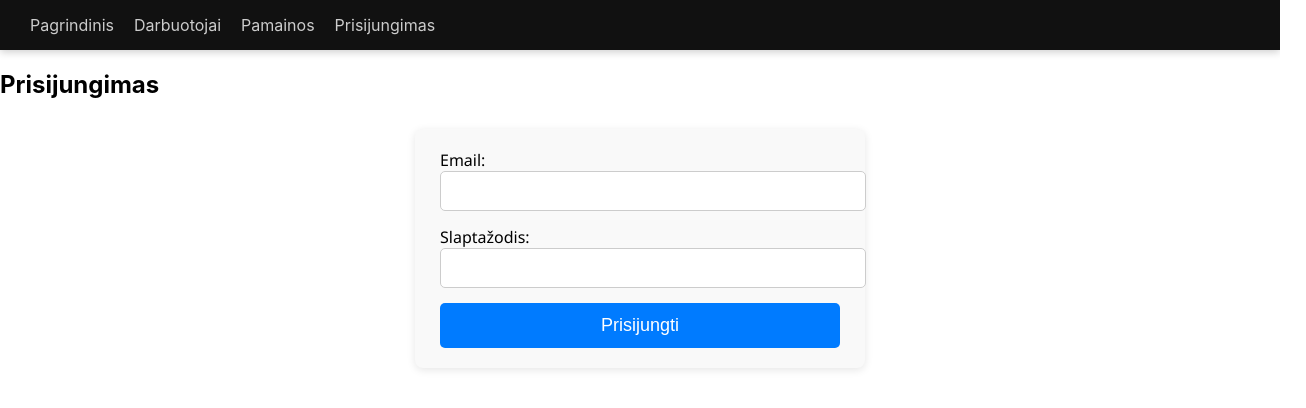
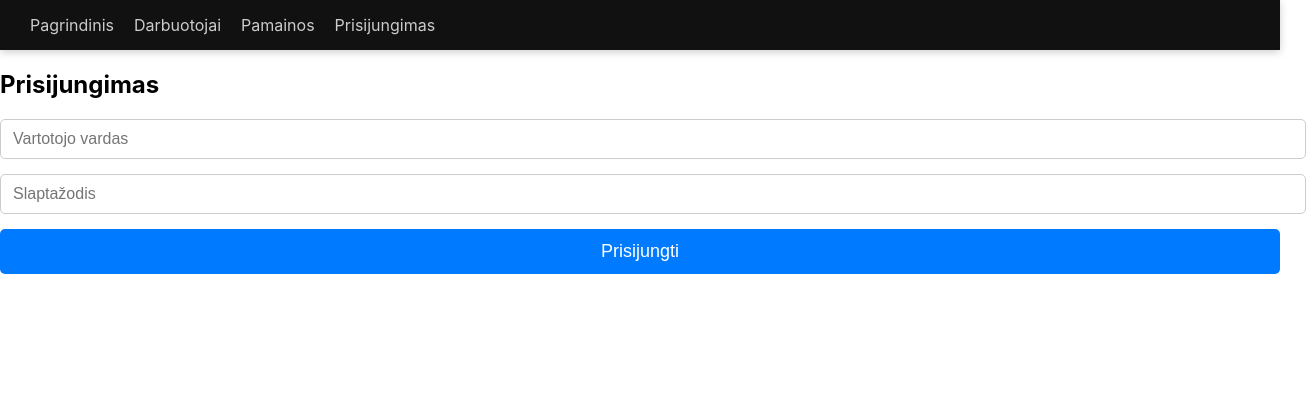
Before and after one commit to Matas313/shift-planner-front, a React (Create React App) app: page /login in a window 1280 px wide. Shown: the top 408 px of the page, 1306 px wide, since content can reach past the window. Built offline with nearby package versions, Linux system fonts and the light colour scheme.

Commit message:
Prideta Login logika su testavimo galimybe

```diff
--- a/src/App.js
+++ b/src/App.js
@@ -1,3 +1,5 @@
+// src/App.js
+
 import { BrowserRouter as Router, Routes, Route } from 'react-router-dom';
 import './App.css';
 import Header from './components/Header';
@@ -5,16 +7,21 @@ import Home from './components/Pages/Home';
 import EmployeePage from './components/Pages/Employee/EmployeePage';
 import ShiftPage from './components/Pages/Shift/ShiftPage';
 import Login from './components/Login';
+import { useState } from 'react';
+import MyShifts from './components/Pages/Shift/MyShifts';
 
 function App() {
+  const [role, setRole] = useState(null);
+
   return (
     <Router>
       <Header />
       <Routes>
         <Route path="/" element={<Home />} />
-        <Route path="/employees" element={<EmployeePage />} />
-        <Route path="/shiftform" element={<ShiftPage />} />
-        <Route path="/login" element={<Login />} />
+        <Route path="/login" element={<Login setRole={setRole} />} />
+        {role === 'admin' && <Route path="/employees" element={<EmployeePage />} />}
+        {role === 'admin' && <Route path="/shiftform" element={<ShiftPage />} />}
+        {role === 'employee' && <Route path="/myshifts" element={<MyShifts />} />}
       </Routes>
     </Router>
   );
--- a/src/components/Login.js
+++ b/src/components/Login.js
@@ -1,39 +1,43 @@
+// src/components/Login.js
+
 import React, { useState } from 'react';
+import { useNavigate } from 'react-router-dom';
 
-function Login() {
-  const [email, setEmail] = useState('');
+function Login({ setRole }) {
+  const [username, setUsername] = useState('');
   const [password, setPassword] = useState('');
+  const [error, setError] = useState('');
+  const navigate = useNavigate();
 
-  const handleSubmit = (e) => {
-    e.preventDefault();
-    console.log('Prisijungimo duomenys:', { email, password });
-    alert(`Bandai prisijungti su:\nEmail: ${email}\nPassword: ${password}`);
+  const handleLogin = () => {
+    if (username === 'admin' && password === 'admin') {
+      setRole('admin');
+      navigate('/employees');
+    } else if (username === 'worker' && password === 'worker') {
+      setRole('employee');
+      navigate('/myshifts');
+    } else {
+      setError('Neteisingi prisijungimo duomenys');
+    }
   };
 
   return (
     <div>
       <h2>Prisijungimas</h2>
-      <form onSubmit={handleSubmit}>
-        <div>
-          <label>Email:</label><br />
-          <input
-            type="email"
-            value={email}
-            onChange={e => setEmail(e.target.value)}
-            required
-          />
-        </div>
-        <div>
-          <label>Slaptažodis:</label><br />
-          <input
-            type="password"
-            value={password}
-            onChange={e => setPassword(e.target.value)}
-            required
-          />
-        </div>
-        <button type="submit">Prisijungti</button>
-      </form>
+      {error && <p style={{ color: 'red' }}>{error}</p>}
+      <input
+        type="text"
+        placeholder="Vartotojo vardas"
+        value={username}
+        onChange={(e) => setUsername(e.target.value)}
+      /><br/>
+      <input
+        type="password"
+        placeholder="Slaptažodis"
+        value={password}
+        onChange={(e) => setPassword(e.target.value)}
+      /><br/>
+      <button onClick={handleLogin}>Prisijungti</button>
     </div>
   );
 }
--- /dev/null
+++ b/src/components/Pages/Shift/MyShifts.js
@@ -0,0 +1,12 @@
+// src/components/Pages/Shift/MyShifts.js
+
+function MyShifts() {
+  return (
+    <div>
+      <h2>Mano pamainos</h2>
+      <p>Čia matysite tik prisijungusio darbuotojo pamainas.</p>
+    </div>
+  );
+}
+
+export default MyShifts;
```
